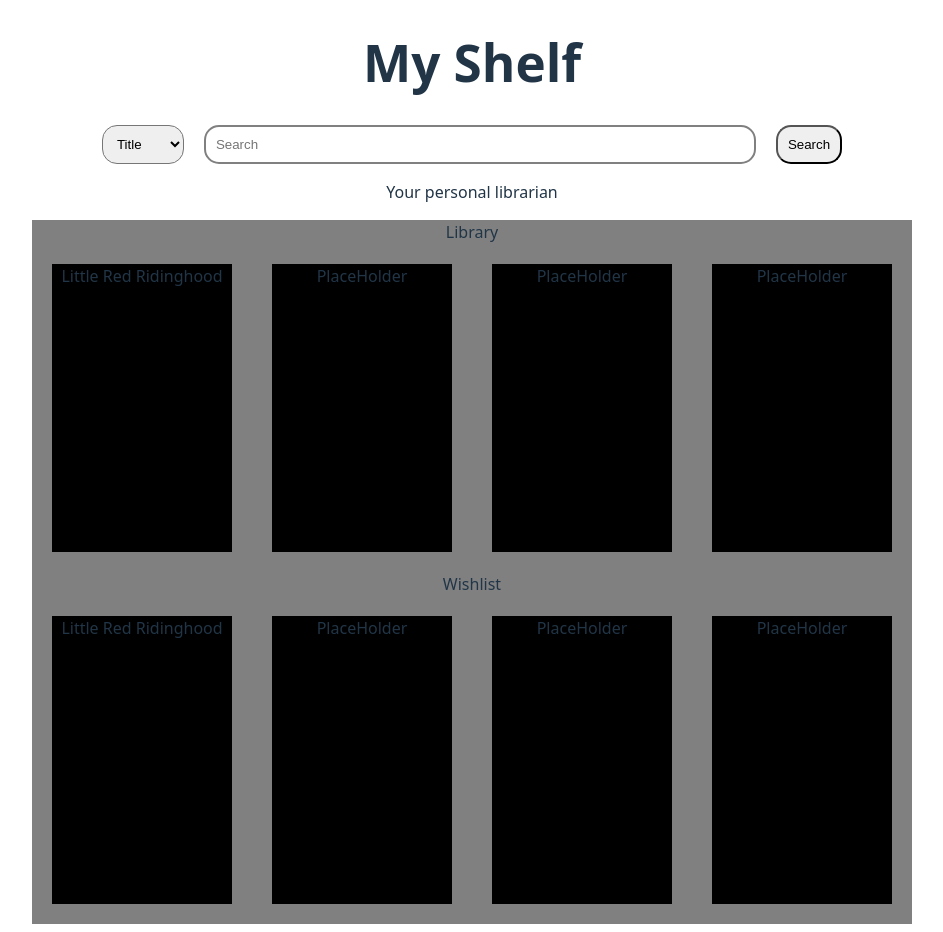
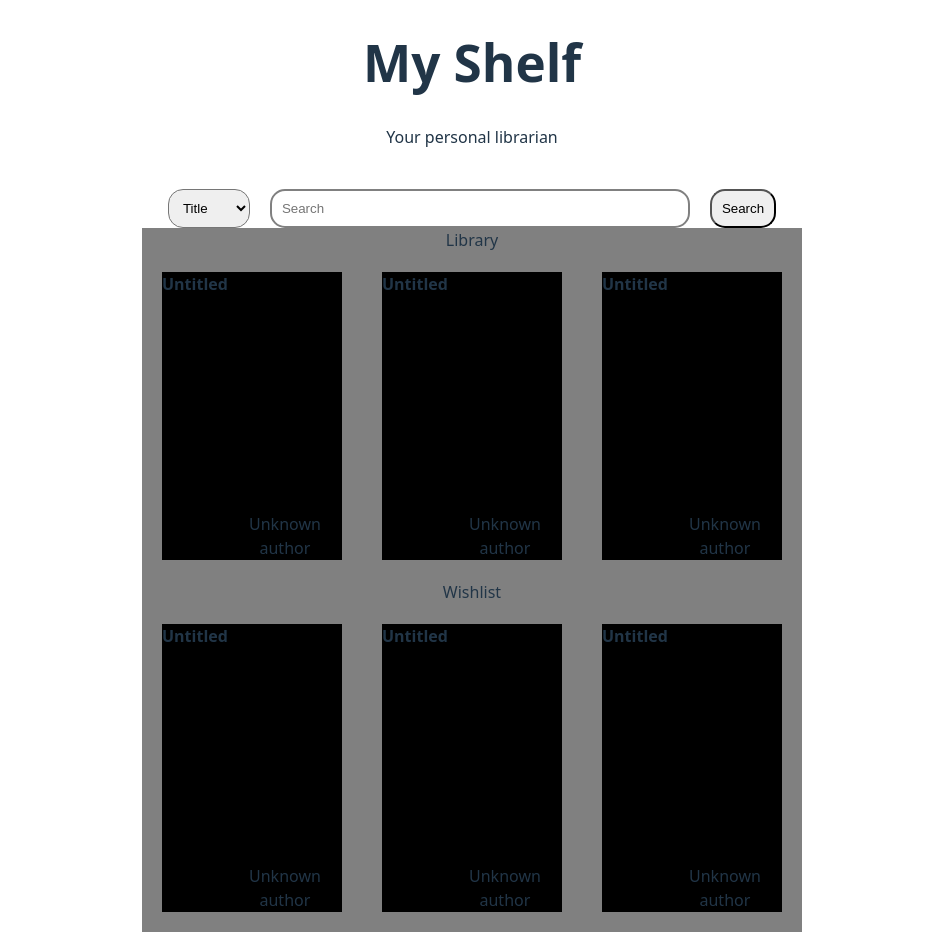
Before and after one commit to KasperVeliz/MyShelf, a React (Vite) app in the folder client/: page / in a window 1280 px wide. Shown: the whole page, without its empty margins (168-1111 px from the left). Built offline with nearby package versions, Linux system fonts and the light colour scheme.

Commit message:
Integrated book covers through openlibrary api

```diff
--- a/client/src/App.jsx
+++ b/client/src/App.jsx
@@ -1,5 +1,6 @@
 import Shelf from './components/Shelf'
 import NavBar from './components/NavBar'
+import SearchResults from './components/SearchResults'
 
 import './App.css'
 import { useState } from 'react'
@@ -16,7 +17,6 @@ function App() {
         const response = await fetch(`https://openlibrary.org/search.json?q=${term}`)
         let jsonData = await response.json()
         setSearchResult(jsonData.docs.slice(0,5))
-        console.log(searchResult)
       }
     }
     catch(error){
@@ -32,11 +32,10 @@ function App() {
     <>
       <NavBar onSearchBooks={handleSearchBooks}/>
       <div>
-        <p>Your personal librarian</p>
+        <SearchResults searchData={searchResult}/>
         <Shelf shelfName='Library'/>
         <Shelf shelfName='Wishlist'/>
       </div>
-
     </>
   )
 }
--- a/client/src/components/Book.css
+++ b/client/src/components/Book.css
@@ -3,4 +3,18 @@
     width: 180px;
     height: 288px;
     margin: 20px;
+    display: flex;
 }
+
+.title {
+    font-weight: bold;
+    text-shadow: 2px;
+}
+
+.author {
+    align-self: flex-end;
+}
+
+.meta {
+    text-align: center;
+}
--- a/client/src/components/Book.jsx
+++ b/client/src/components/Book.jsx
@@ -1,24 +1,36 @@
 import './Book.css'
 
-function Book(props) {
-    if(!props){
-        return(
-            <>
-            <div className="book-container">
-                PlaceHolder
+function Book({ cover_edition_key, bookName, authorName }) {
+    const hasCover = Boolean(cover_edition_key)
+    const coverURL = hasCover ? `https://covers.openlibrary.org/b/olid/${cover_edition_key}-M.jpg` : null
+
+    if (!hasCover) {
+        return (
+            <div className="book-container placeholder">
+                <span className="title">{bookName || 'Untitled'}</span>
+                <span className="author">{authorName || 'Unknown author'}</span>
             </div>
-            </>
         )
     }
-    else {
-        return(
-            <>
-            <div className="book-container">
-                {props.bookName}
-            </div>
-            </>
-        )
-    }
+
+    return (
+        <>
+        <div className="book-container">
+            <img
+                className="cover"
+                src={coverURL}
+                alt={`${bookName || 'book'} cover`}
+                // crossOrigin="anonymous" // only enable if you need to access image data and the server sets CORS headers
+                onError={(e) => { e.currentTarget.style.display = 'none' }}
+            />
+        </div>
+        <div className="meta">
+            <span className="title">{bookName}</span>
+            <br></br>
+            <span className="author">{authorName}</span>
+        </div>
+        </>
+    )
 }
 
 export default Book
--- a/client/src/components/NavBar.jsx
+++ b/client/src/components/NavBar.jsx
@@ -18,11 +18,15 @@ function NavBar(props){
     return(
         <div className='nav-bar'>
             <h1>My Shelf</h1>
+            <p>Your personal librarian</p>
+            <br></br>
 
             <div className='search-bar-container'>
                 <form onSubmit={(event) => {
+                    setSearchTerm(searchTerm.replaceAll(' ', '+'))
                     event.preventDefault()
                     props.onSearchBooks({filter,searchTerm})
+                    setSearchTerm(searchTerm.replaceAll('+', ' '))
                 }}>
                     <select name='options' id='searchBy' onChange={handleFilter}>
                         <option value='title'>Title</option>
--- /dev/null
+++ b/client/src/components/SearchResults.css
@@ -0,0 +1,16 @@
+.search-result-container {
+    display: flex;
+    flex-direction: row;
+    margin-bottom: 20px;
+}
+
+button {
+    padding: 10px;
+    margin: 5px;
+    margin-top: 0px;
+}
+
+button:hover {
+    background-color: rgb(0, 215, 0);
+    transition: 1s;
+}
--- /dev/null
+++ b/client/src/components/SearchResults.jsx
@@ -0,0 +1,65 @@
+import Book from './Book'
+import './SearchResults.css'
+
+function SearchResults (props) {
+    const data = props.searchData
+    console.log(data)
+    if(data.length==0){
+        return (<></>)
+    }
+    else{
+        return(
+            <>
+            <h2>Search Results</h2>
+            <div className='search-result-container'>
+                <div>
+                    <Book bookName={data[0].title}
+                          authorName={data[0].author_name[0]}
+                          cover_edition_key={data[0].cover_edition_key}/>
+                    <div>
+                        <button>Library</button>
+                        <button>Wishlist</button>
+                    </div>
+                </div>
+                <div>
+                    <Book bookName={data[1].title}
+                          authorName={data[1].author_name[0]}
+                          cover_edition_key={data[1].cover_edition_key}/>
+                    <div>
+                        <button>Library</button>
+                        <button>Wishlist</button>
+                    </div>
+                </div>
+                <div>
+                    <Book bookName={data[2].title}
+                          authorName={data[2].author_name[0]}
+                          cover_edition_key={data[2].cover_edition_key}/>
+                    <div>
+                        <button>Library</button>
+                        <button>Wishlist</button>
+                    </div>
+                </div>
+                <div>
+                    <Book bookName={data[3].title}
+                          authorName={data[3].author_name[0]}
+                          cover_edition_key={data[3].cover_edition_key}/>
+                    <div>
+                        <button>Library</button>
+                        <button>Wishlist</button>
+                    </div>
+                </div>
+                <div>
+                    <Book bookName={data[4].title}
+                          authorName={data[4].author_name[0]}
+                          cover_edition_key={data[4].cover_edition_key}/>
+                    <div>
+                        <button>Library</button>
+                        <button>Wishlist</button>
+                    </div>
+                </div>
+            </div>
+            </>
+        )
+    }
+}
+export default SearchResults
--- a/client/src/components/Shelf.jsx
+++ b/client/src/components/Shelf.jsx
@@ -10,19 +10,9 @@ function Shelf(props){
         </div>
         <div className="shelf-container">
 
-            <Book bookName='Little Red Ridinghood'/>
-
-            <div className="book-container">
-                PlaceHolder
-            </div>
-
-            <div className="book-container">
-                PlaceHolder
-            </div>
-
-            <div className="book-container">
-                PlaceHolder
-            </div>
+            <Book />
+            <Book />
+            <Book />
 
         </div>
         </>
```
